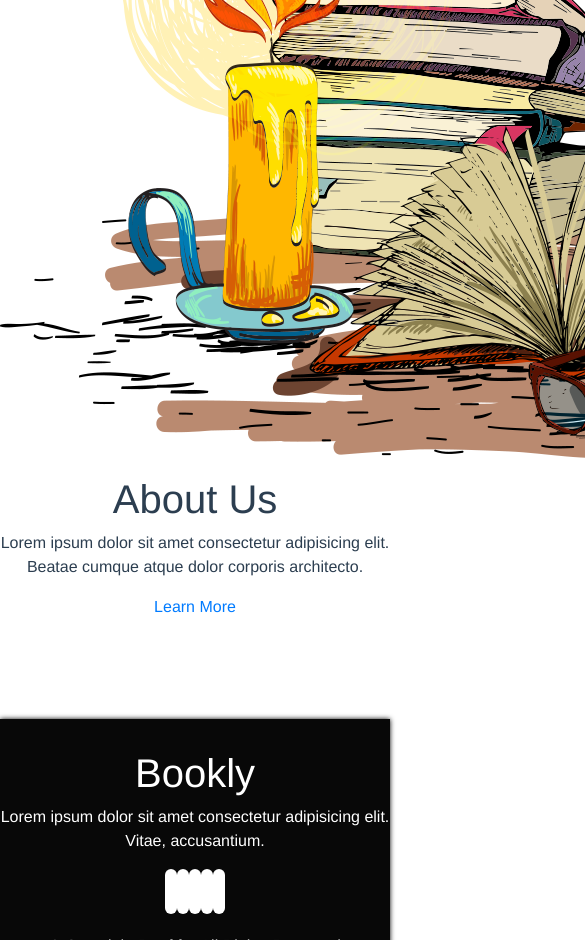
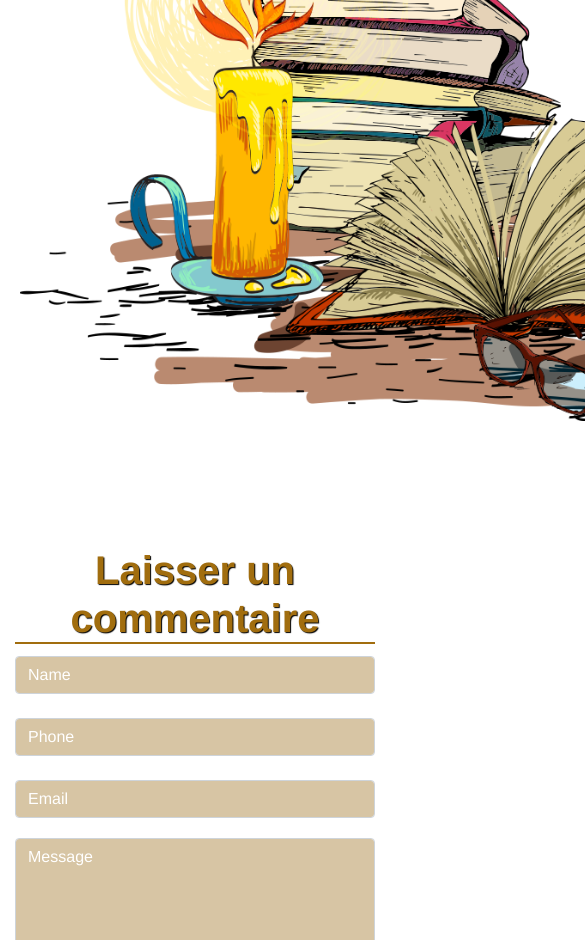
Before and after one commit to Benhmidaahmed/Projet-VueJs, a Vue app: page / in a window 390 px wide. Shown: the part 1060-2000 px from the top of the page, 585 px wide, since content can reach past the window. Built offline with nearby package versions, Linux system fonts and the light colour scheme; no server answers; some icons are missing.

Commit message:
second version of my project vue js without design

```diff
--- /dev/null
+++ b/src/components/MessageList.vue
@@ -0,0 +1,51 @@
+<template>
+  <div class="review-container" >
+    <h3>Commentaires</h3>
+   <div class="review">
+    <ul>
+      <li v-for="(review, index) in reviews" :key="index">
+        <strong>{{ review.name }}</strong> <br/>
+        Email: {{ review.email }}<br/>
+        Phone:{{ review.phone}} <br/>
+        <em>"{{ review.review }}"</em>
+        <br />
+      </li>
+    </ul>
+  </div>
+  </div>
+</template>
+
+<script>
+export default {
+  name: "MessageList",
+  props: {
+    reviews: {
+      type: Array,
+      required: true,
+    },
+  },
+};
+</script>
+<style scoped>
+h3 {
+  text-align: center;
+
+}
+.review-container {
+  width: 80%;
+  padding: 20px;
+  background-color: white;
+  -webkit-box-shadow: 0px 2px 20px -12px rgba(0, 0, 0, 0.57);
+  -moz-box-shadow: 0px 2px 20px -12px rgba(0, 0, 0, 0.57);
+  box-shadow: 2px 20px -12px rgba(0, 0, 0, 0.57);
+  margin-left: 130px;
+  margin-right: 90px;
+  margin-top: 20px ;
+  border: 2px solid #d8d8d8;
+}
+
+.review-container li {
+  margin-bottom: 30px;
+}
+
+</style>
--- /dev/null
+++ b/src/components/MessageView.vue
@@ -0,0 +1,120 @@
+<template>
+      <!-- contact  -->
+<div class="container" id="contact" data-aos="fade-up" data-aos-duration="1500">
+    <form class="review-form" @submit.prevent="onSubmit">
+      <h1>Laisser un commentaire</h1>
+      <div class="row" >
+          <div class="col-md-4 py-1 py-md-0">
+              <div class="form-group">
+                  <input type="text" class="form-control" id="name usr" v-model="name"  placeholder="Name"/>
+              </div>
+          </div>
+          <div class="col-md-4 py-1 py-md-0">
+              <div class="form-group">
+                  <input type="number" class="form-control" id="phone phn" v-model="phone" placeholder="Phone" />
+              </div>
+         </div>
+         <div class="col-md-4 py-1 py-md-0">
+              <div class="form-group">
+                 <input type="text" class="form-control" id="email eml" v-model="email" placeholder="Email" />
+             </div>
+         </div>
+     </div>
+      <div class="form-group">
+         <textarea id="review comment" class="form-control" rows="5" v-model="review" placeholder="Message"></textarea>
+      </div>
+       <input type="submit" id="messagebtn" class="button" value="Send Message" />
+  </form>
+  </div>
+      <!-- contact end -->
+</template>
+<script>
+
+export default {
+   name: "MessageView",
+   data() {
+    return {
+        name: '',
+        review: '',
+        email: '',
+        phone: ''
+    }
+   },
+   methods: {
+  onSubmit() {
+    if (
+      this.name === '' ||
+      this.review === '' ||
+      this.email === '' ||
+      this.phone === ''
+    ) {
+      alert('Commentaire incomplet. SVP remplissez les champs.');
+      return;
+    }
+
+    // Construire l'objet du message
+    let productMessage = {
+      name: this.name,
+      review: this.review,
+      email: this.email,
+      phone: this.phone,
+    };
+
+    // Émettre l'événement avec le commentaire
+    this.$emit('message-submitted', productMessage);
+
+    // Réinitialiser les champs
+    this.name = '';
+    this.review = '';
+    this.email = '';
+    this.phone = '';
+  },
+},
+
+
+}
+</script>
+<style>
+/* contact */
+
+#contact h1{
+    text-align: center;
+    font-weight: bold;
+    padding-top: 105px;
+    color: rgba(161,109,14,1);
+    text-shadow: 1px 1px 1px black;
+    border-bottom: 2px solid rgba(161,109,14,1);
+}
+#contact input{
+    background-color: rgb(215, 197, 164);
+}
+#contact input::placeholder{
+    color: white;
+}
+#contact textarea{
+    background-color:rgb(215, 197, 164);
+}
+#contact textarea::placeholder{
+    color: white;
+}
+#messagebtn{
+    text-align: center;
+    margin-right:50%;
+    margin-left: 45%;
+}
+#messagebtn button{
+    width: 200px;
+    height: 30px;
+    letter-spacing: 3px;
+    font-weight: bold;
+    background: transparent;
+    border: 2px solid rgb(37, 35, 35);
+    color: rgb(17, 16, 16);
+    transition: 0.5s;
+    cursor: pointer;
+}
+#messagebtn button:hover{
+    background-color: rgb(220, 212, 198);
+}
+/* contact */
+</style>
--- a/src/views/BookDetailsPage.vue
+++ b/src/views/BookDetailsPage.vue
@@ -22,16 +22,39 @@
         </div>
       </nav>
 
-      <h1>{{ book.title || 'Book Details' }}</h1> <!-- Titre par défaut si `book.title` est vide -->
+      <h1>{{ book.title || 'Book Details' }}</h1>
 
-      <div v-if="book.title" class="book-detail"> <!-- Affichage conditionnel pour éviter erreurs si `book` est vide -->
+      <div v-if="book.title">
         <img :src="book.image ? require(`@/assets/images/${book.image}`) : require('@/assets/images/shopping-bag.png')" :alt="book.title" />
         <h2>{{ book.title }}</h2>
         <p><strong>Author:</strong> {{ book.author }}</p>
         <p><strong>Description:</strong> {{ book.description }}</p>
       </div>
+
+      <!-- Add to Cart Button -->
+      <button
+        class="shop-button"
+        :disabled="cartCount >= book.quantity"
+        :aria-disabled="cartCount >= book.quantity"
+        :class="{ disabled: cartCount >= book.quantity }"
+        @click="addToCart(book.id)"
+      >
+        Add to Cart
+      </button>
+
+      <!-- Decrease Cart Count Button -->
+      <button
+        class="shop-button"
+        :disabled="cartCount === 0"
+        @click="decreaseCartCount"
+        :class="{ disabled: cartCount === 0 || book.quantity === 0 }"
+        v-if="cartCount > 0"
+      >
+        Decrease Cart Count
+      </button>
+
       <div v-else>
-        <p>Loading book details...</p> <!-- Message de chargement si le livre n'est pas encore récupéré -->
+        <p>Loading book details...</p>
       </div>
     </div>
   </template>
@@ -43,19 +66,19 @@
   name: 'BookDetailsPage',
   data() {
     return {
-        book: {}, // Initialisation d'un objet vide pour `book`
-        searchQuery: '', // Ajout de `searchQuery` si nécessaire
-        cartCount: 0, // Ajout de `cartCount` si nécessaire
+      book: {}, // Book data
+      searchQuery: '', // Search query for the search bar
+      cartCount: 0, // Count of books in the cart
     };
   },
   mounted() {
-      const bookId = Number(this.$route.params.id); // Conversion de l'ID en nombre
+    const bookId = Number(this.$route.params.id); // Get book ID from route
     axios
       .get('https://raw.githubusercontent.com/Benhmidaahmed/books/main/books')
       .then((response) => {
         const bookData = response.data.books.find((b) => b.id === bookId);
         if (bookData) {
-            this.book = bookData; // Si le livre est trouvé, on le stocke dans `book`
+          this.book = bookData; // Set the book data
         } else {
           console.error('Book not found!');
         }
@@ -64,8 +87,26 @@
         console.error('Error fetching book details:', error);
       });
   },
+  methods: {
+    exploreBooks() {
+      window.location.href = "#books";
+    },
+    addToCart(bookId) {
+      if (this.cartCount < this.book.quantity) {
+        this.cartCount++; // Increase cart count only if it's less than available stock
+        console.log(`Book ${bookId} added to cart.`);
+      }
+    },
+    decreaseCartCount() {
+      if (this.cartCount > 0) {
+        this.cartCount--; // Decrease cart count
+        console.log("Cart count decreased.");
+      }
+    },
+  },
 };
 </script>
+
 
   <style scoped>
   .navbar {
--- a/src/views/HomeView.vue
+++ b/src/views/HomeView.vue
@@ -75,6 +75,7 @@
             class="shop-button"
             :disabled="cartCount === 0"
             @click="decreaseCartCount"
+            :class="{ disabled: cartCount === 0 || book.quantity === 0 }"
             v-if="cartCount > 0"
           >
             Decrease Cart Count
@@ -96,6 +97,10 @@
         <a href="#" class="about_btn">Learn More</a>
       </div>
     </div>
+    <div id="app">
+    <MessageView @message-submitted="addReview" />
+    <MessageList :reviews="reviews" />
+  </div>
 
     <FooterView></FooterView>
   </div>
@@ -103,18 +108,23 @@
 
 <script>
 import axios from "axios";
+import MessageView from '@/components/MessageView.vue';
+import MessageList from '../components/MessageList.vue';
+
+
 import FooterView from "@/components/FooterView.vue";
 
 export default {
   name: "HomePage",
   components: {
-    FooterView,
+    MessageList, MessageView,FooterView,
   },
   data() {
     return {
       books: [],
       searchQuery: "",
       cartCount: 0,
+      reviews: [],
     };
   },
   computed: {
@@ -147,6 +157,10 @@ export default {
         this.cartCount--;
         console.log("Cart count decreased.");
       }
+    },
+    addReview(newReview) {
+      // Ajouter le commentaire reçu à la liste
+      this.reviews.push(newReview);
     },
   },
 };
@@ -349,4 +363,36 @@ export default {
 .outOfStock {
   opacity: 0.6;
 }
+/*about*/
+
+.about{
+    width: 100%;
+    height: auto;
+    padding: 20px;
+    display: flex;
+    align-items: center;
+    justify-content: space-around;
+    margin-top: 20px;
+}
+
+.about .about_image img{
+    width: 800px;
+}
+
+.about .about_tag p{
+    line-height: 22px;
+    width: 650px;
+    text-align: justify;
+    margin-bottom: 15px;
+}
+
+.about .about_tag .about_btn{
+    padding: 10px 20px;
+    background: #a3a8a8;
+    color: #fff;
+    text-decoration: none;
+    position: relative;
+    top: 50px;
+}
+/* about  end */
 </style>
```
Lines whose indentation alone changed are shown as unchanged.
